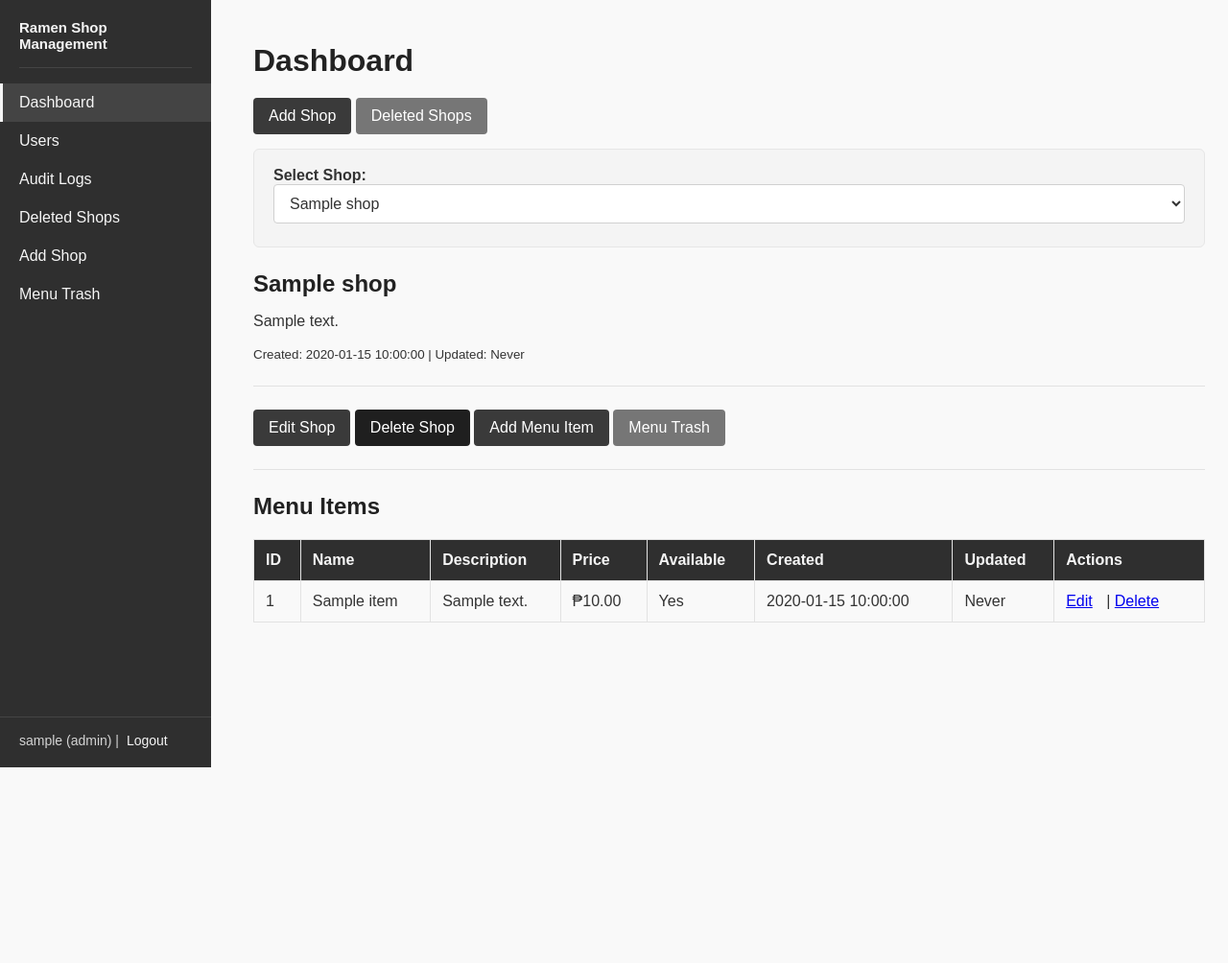
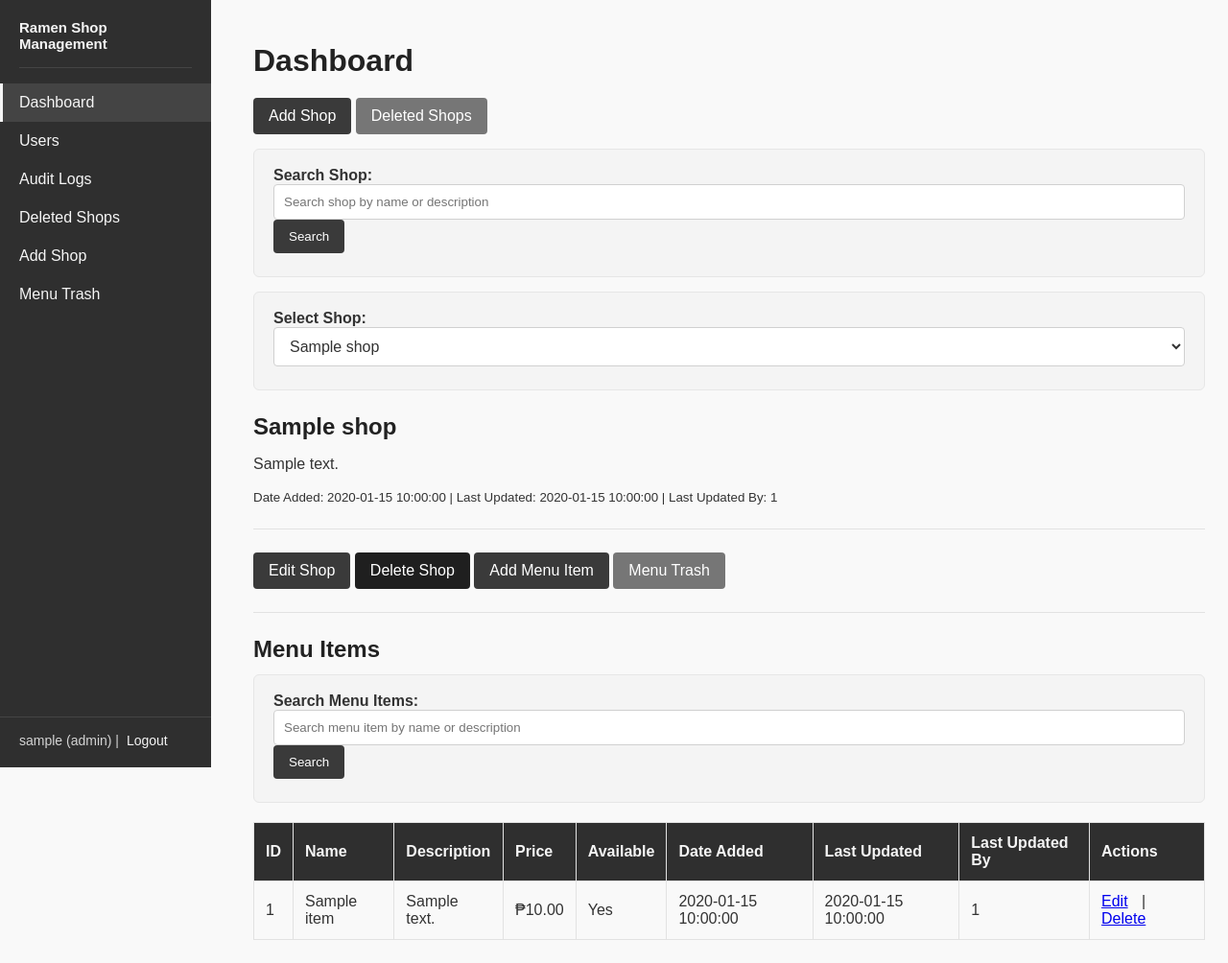
Before and after one commit to Be1l-ai/ramen-shop-management-system-midterm-exam, a PHP site: page / in a window 1280 px wide. Shown: the whole page at 96% size. Before the commit the page ends 800 px from the top, so only its background shows below. Run offline with PHP 8.4, Linux system fonts and the light colour scheme; the visitor is signed in with stand-in values (Sample User, id 1); tables that the repository leaves empty hold one stand-in row (values such as "Sample post").

Commit message:
Add search, update, delete with audit timestamps

```diff
--- a/database/seed.sql
+++ b/database/seed.sql
@@ -13,7 +13,7 @@ INSERT INTO `users` (`username`, `email`, `password_hash`, `role`, `shop_id`, `i
 SET @admin_id = LAST_INSERT_ID();
 
 -- Insert sample ramen shop
-INSERT INTO `ramen_shops` (`name`, `description`, `created_by`, `updated_by`) VALUES
+INSERT INTO `ramen_shops` (`name`, `description`, `created_by`, `last_updated_by`) VALUES
 ('Ichiraku Ramen', 'Authentic Japanese ramen since 2020. Specializing in tonkotsu and shoyu broths made fresh daily.', @admin_id, @admin_id);
 
 -- Get the shop ID (should be 1)
@@ -28,7 +28,7 @@ INSERT INTO `users` (`username`, `email`, `password_hash`, `role`, `shop_id`, `i
 ('staff', 'staff@ichiraku.com', '$2y$12$LG/dSRIAvWGafcsd1RNhuuf79J6vTUh.YcsL6UqEGotzm0RMMxV/2', 'staff', @shop_id, TRUE);
 
 -- Insert sample menu items
-INSERT INTO `menu_items` (`shop_id`, `name`, `description`, `price`, `is_available`, `created_by`, `updated_by`) VALUES
+INSERT INTO `menu_items` (`shop_id`, `name`, `description`, `price`, `is_available`, `created_by`, `last_updated_by`) VALUES
 (@shop_id, 'Tonkotsu Ramen', 'Rich pork bone broth, chashu, soft-boiled egg, green onions, nori', 180.00, TRUE, @admin_id, @admin_id),
 (@shop_id, 'Shoyu Ramen', 'Clear soy sauce broth, chashu, bamboo shoots, green onions, nori', 160.00, TRUE, @admin_id, @admin_id),
 (@shop_id, 'Miso Ramen', 'Hearty miso broth, corn, butter, bean sprouts, green onions', 170.00, TRUE, @admin_id, @admin_id),
--- a/public/index.php
+++ b/public/index.php
@@ -10,10 +10,15 @@ if ($user['role'] === 'admin') {
     $stmt->execute();
     $shops = $stmt->fetchAll();
 } else {
-    $sql = "SELECT * FROM ramen_shops WHERE deleted_at IS NULL AND (created_by = ? OR updated_by = ? OR id = ?) ORDER BY id";
+    $sql = "SELECT * FROM ramen_shops WHERE deleted_at IS NULL AND (created_by = ? OR last_updated_by = ? OR id = ?) ORDER BY id";
     $stmt = $pdo->prepare($sql);
     $stmt->execute([$user['id'], $user['id'], $user['shop_id']]);
     $shops = $stmt->fetchAll();
+}
+
+$shopSearchTerm = isset($_GET['search_shop']) ? trim($_GET['search_shop'] ?? '') : '';
+if ($shopSearchTerm !== '') {
+    $shops = searchRamenShops($pdo, $shopSearchTerm, $user['id'], $user['role'], $user['shop_id'] ?? null);
 }
 
 $selectedShopId = isset($_GET['shop_id']) && $_GET['shop_id'] !== '' ? $_GET['shop_id'] : ($shops ? $shops[0]['id'] : null);
@@ -26,7 +31,8 @@ foreach ($shops as $shop) {
     }
 }
 
-$menuItems = $selectedShop ? getMenuItemsByShop($pdo, $selectedShop['id']) : [];
+$menuSearchTerm = isset($_GET['search_menu']) ? trim($_GET['search_menu'] ?? '') : '';
+$menuItems = $selectedShop ? ($menuSearchTerm !== '' ? searchMenuItems($pdo, $selectedShop['id'], $menuSearchTerm) : getMenuItemsByShop($pdo, $selectedShop['id'])) : [];
 
 $isAdminUser = $user['role'] === 'admin';
 $canCreateShopAllowed = canCreateShop($pdo);
@@ -75,6 +81,16 @@ $navUser = $user;
             <?php endif; ?>
         </div>
 
+        <form method="GET" class="shop-selector" style="margin-bottom: 15px;">
+            <label>Search Shop:
+                <input type="text" name="search_shop" placeholder="Search shop by name or description" value="<?php echo htmlspecialchars($shopSearchTerm ?? ''); ?>">
+                <input type="submit" value="Search" class="btn">
+                <?php if ($shopSearchTerm !== ''): ?>
+                    <a href="index.php" class="btn btn-secondary">Clear</a>
+                <?php endif; ?>
+            </label>
+        </form>
+
         <?php if (empty($shops)): ?>
             <?php if ($canCreateShopAllowed): ?>
                 <p>No Ramen Shop found yet.</p>
@@ -101,7 +117,7 @@ $navUser = $user;
             <?php if ($selectedShop): ?>
                 <h2><?php echo $selectedShop['name']; ?></h2>
                 <p><?php echo $selectedShop['description']; ?></p>
-                <p><small>Created: <?php echo $selectedShop['created_at']; ?> | Updated: <?php echo $selectedShop['updated_at'] ?? 'Never'; ?></small></p>
+                <p><small>Date Added: <?php echo $selectedShop['date_added']; ?> | Last Updated: <?php echo $selectedShop['last_updated'] ?? 'Never'; ?> | Last Updated By: <?php echo $selectedShop['last_updated_by'] ?? 'Never'; ?></small></p>
                 <hr>
 
                 <div style="margin-bottom: 15px;">
@@ -120,6 +136,17 @@ $navUser = $user;
 
                 <h2>Menu Items</h2>
 
+                <form method="GET" class="shop-selector" style="margin-bottom: 10px;">
+                    <input type="hidden" name="shop_id" value="<?php echo $selectedShop['id']; ?>">
+                    <label>Search Menu Items:
+                        <input type="text" name="search_menu" placeholder="Search menu item by name or description" value="<?php echo htmlspecialchars($menuSearchTerm ?? ''); ?>">
+                        <input type="submit" value="Search" class="btn">
+                        <?php if ($menuSearchTerm !== ''): ?>
+                            <a href="index.php?shop_id=<?php echo $selectedShop['id']; ?>" class="btn btn-secondary">Clear</a>
+                        <?php endif; ?>
+                    </label>
+                </form>
+
                 <?php if (empty($menuItems)): ?>
                     <?php if ($canManageSelected): ?>
                         <p>No menu items yet. <a href="menu/create.php?shop_id=<?php echo $selectedShop['id']; ?>" class="btn">Add Menu Item</a></p>
@@ -134,8 +161,9 @@ $navUser = $user;
                             <th>Description</th>
                             <th>Price</th>
                             <th>Available</th>
-                            <th>Created</th>
-                            <th>Updated</th>
+                            <th>Date Added</th>
+                            <th>Last Updated</th>
+                            <th>Last Updated By</th>
                             <th>Actions</th>
                         </tr>
                         <?php foreach ($menuItems as $item): ?>
@@ -145,8 +173,9 @@ $navUser = $user;
                             <td><?php echo $item['description']; ?></td>
                             <td>₱<?php echo number_format($item['price'], 2); ?></td>
                             <td><?php echo $item['is_available'] ? 'Yes' : 'No'; ?></td>
-                            <td><?php echo $item['created_at']; ?></td>
-                            <td><?php echo $item['updated_at'] ?? 'Never'; ?></td>
+                            <td><?php echo $item['date_added']; ?></td>
+                            <td><?php echo $item['last_updated'] ?? 'Never'; ?></td>
+                            <td><?php echo $item['last_updated_by'] ?? 'Never'; ?></td>
                             <td class="actions">
                                 <?php if ($canManageSelected): ?>
                                     <a href="menu/edit.php?id=<?php echo $item['id']; ?>">Edit</a> |
--- a/src/models.php
+++ b/src/models.php
@@ -31,7 +31,7 @@ function getRamenShopByIDWithDeleted($pdo, $id) {
 }
 
 function insertRamenShop($pdo, $name, $description, $userId) {
-	$sql = "INSERT INTO ramen_shops (name, description, created_by, updated_by) VALUES (?, ?, ?, ?)";
+	$sql = "INSERT INTO ramen_shops (name, description, created_by, last_updated_by) VALUES (?, ?, ?, ?)";
 	$stmt = $pdo->prepare($sql);
 	$executeQuery = $stmt->execute([$name, $description, $userId, $userId]);
 
@@ -42,7 +42,7 @@ function insertRamenShop($pdo, $name, $description, $userId) {
 }
 
 function updateRamenShop($pdo, $name, $description, $id, $userId) {
-	$sql = "UPDATE ramen_shops SET name = ?, description = ?, updated_by = ?, updated_at = CURRENT_TIMESTAMP WHERE id = ? AND deleted_at IS NULL";
+	$sql = "UPDATE ramen_shops SET name = ?, description = ?, last_updated_by = ?, last_updated = CURRENT_TIMESTAMP WHERE id = ? AND deleted_at IS NULL";
 	$stmt = $pdo->prepare($sql);
 	$executeQuery = $stmt->execute([$name, $description, $userId, $id]);
 
@@ -53,7 +53,7 @@ function updateRamenShop($pdo, $name, $description, $id, $userId) {
 }
 
 function deleteRamenShop($pdo, $id, $userId) {
-	$sql = "UPDATE ramen_shops SET deleted_at = CURRENT_TIMESTAMP, updated_by = ? WHERE id = ? AND deleted_at IS NULL";
+	$sql = "UPDATE ramen_shops SET deleted_at = CURRENT_TIMESTAMP, last_updated_by = ? WHERE id = ? AND deleted_at IS NULL";
 	$stmt = $pdo->prepare($sql);
 	$executeQuery = $stmt->execute([$userId, $id]);
 
@@ -64,7 +64,7 @@ function deleteRamenShop($pdo, $id, $userId) {
 }
 
 function restoreRamenShop($pdo, $id, $userId) {
-	$sql = "UPDATE ramen_shops SET deleted_at = NULL, updated_by = ? WHERE id = ?";
+	$sql = "UPDATE ramen_shops SET deleted_at = NULL, last_updated_by = ? WHERE id = ?";
 	$stmt = $pdo->prepare($sql);
 	$executeQuery = $stmt->execute([$userId, $id]);
 
@@ -105,7 +105,7 @@ function getMenuItemByIDWithDeleted($pdo, $id) {
 }
 
 function insertMenuItem($pdo, $shop_id, $name, $description, $price, $is_available, $userId) {
-	$sql = "INSERT INTO menu_items (shop_id, name, description, price, is_available, created_by, updated_by) VALUES (?, ?, ?, ?, ?, ?, ?)";
+	$sql = "INSERT INTO menu_items (shop_id, name, description, price, is_available, created_by, last_updated_by) VALUES (?, ?, ?, ?, ?, ?, ?)";
 	$stmt = $pdo->prepare($sql);
 	$executeQuery = $stmt->execute([$shop_id, $name, $description, $price, $is_available, $userId, $userId]);
 
@@ -116,7 +116,7 @@ function insertMenuItem($pdo, $shop_id, $name, $description, $price, $is_availab
 }
 
 function updateMenuItem($pdo, $name, $description, $price, $is_available, $id, $userId) {
-	$sql = "UPDATE menu_items SET name = ?, description = ?, price = ?, is_available = ?, updated_by = ?, updated_at = CURRENT_TIMESTAMP WHERE id = ? AND deleted_at IS NULL";
+	$sql = "UPDATE menu_items SET name = ?, description = ?, price = ?, is_available = ?, last_updated_by = ?, last_updated = CURRENT_TIMESTAMP WHERE id = ? AND deleted_at IS NULL";
 	$stmt = $pdo->prepare($sql);
 	$executeQuery = $stmt->execute([$name, $description, $price, $is_available, $userId, $id]);
 
@@ -127,7 +127,7 @@ function updateMenuItem($pdo, $name, $description, $price, $is_available, $id, $
 }
 
 function deleteMenuItem($pdo, $id, $userId) {
-	$sql = "UPDATE menu_items SET deleted_at = CURRENT_TIMESTAMP, updated_by = ? WHERE id = ? AND deleted_at IS NULL";
+	$sql = "UPDATE menu_items SET deleted_at = CURRENT_TIMESTAMP, last_updated_by = ? WHERE id = ? AND deleted_at IS NULL";
 	$stmt = $pdo->prepare($sql);
 	$executeQuery = $stmt->execute([$userId, $id]);
 
@@ -138,7 +138,7 @@ function deleteMenuItem($pdo, $id, $userId) {
 }
 
 function restoreMenuItem($pdo, $id, $userId) {
-	$sql = "UPDATE menu_items SET deleted_at = NULL, updated_by = ? WHERE id = ?";
+	$sql = "UPDATE menu_items SET deleted_at = NULL, last_updated_by = ? WHERE id = ?";
 	$stmt = $pdo->prepare($sql);
 	$executeQuery = $stmt->execute([$userId, $id]);
 
@@ -259,4 +259,26 @@ function deleteUser($pdo, $id) {
 	return false;
 }
 
+function searchRamenShops($pdo, $term, $userId, $role, $userShopId) {
+	$like = "%" . $term . "%";
+	if ($role === 'admin') {
+		$sql = "SELECT * FROM ramen_shops WHERE deleted_at IS NULL AND (name LIKE ? OR description LIKE ?) ORDER BY id";
+		$stmt = $pdo->prepare($sql);
+		$stmt->execute([$like, $like]);
+	} else {
+		$sql = "SELECT * FROM ramen_shops WHERE deleted_at IS NULL AND (name LIKE ? OR description LIKE ?) AND (created_by = ? OR last_updated_by = ? OR id = ?) ORDER BY id";
+		$stmt = $pdo->prepare($sql);
+		$stmt->execute([$like, $like, $userId, $userId, $userShopId]);
+	}
+	return $stmt->fetchAll();
+}
+
+function searchMenuItems($pdo, $shop_id, $term) {
+	$like = "%" . $term . "%";
+	$sql = "SELECT * FROM menu_items WHERE shop_id = ? AND deleted_at IS NULL AND (name LIKE ? OR description LIKE ?) ORDER BY id";
+	$stmt = $pdo->prepare($sql);
+	$stmt->execute([$shop_id, $like, $like]);
+	return $stmt->fetchAll();
+}
+
 ?>
```
Also changed, not shown: database/schema.sql (+8 -6 lines).
